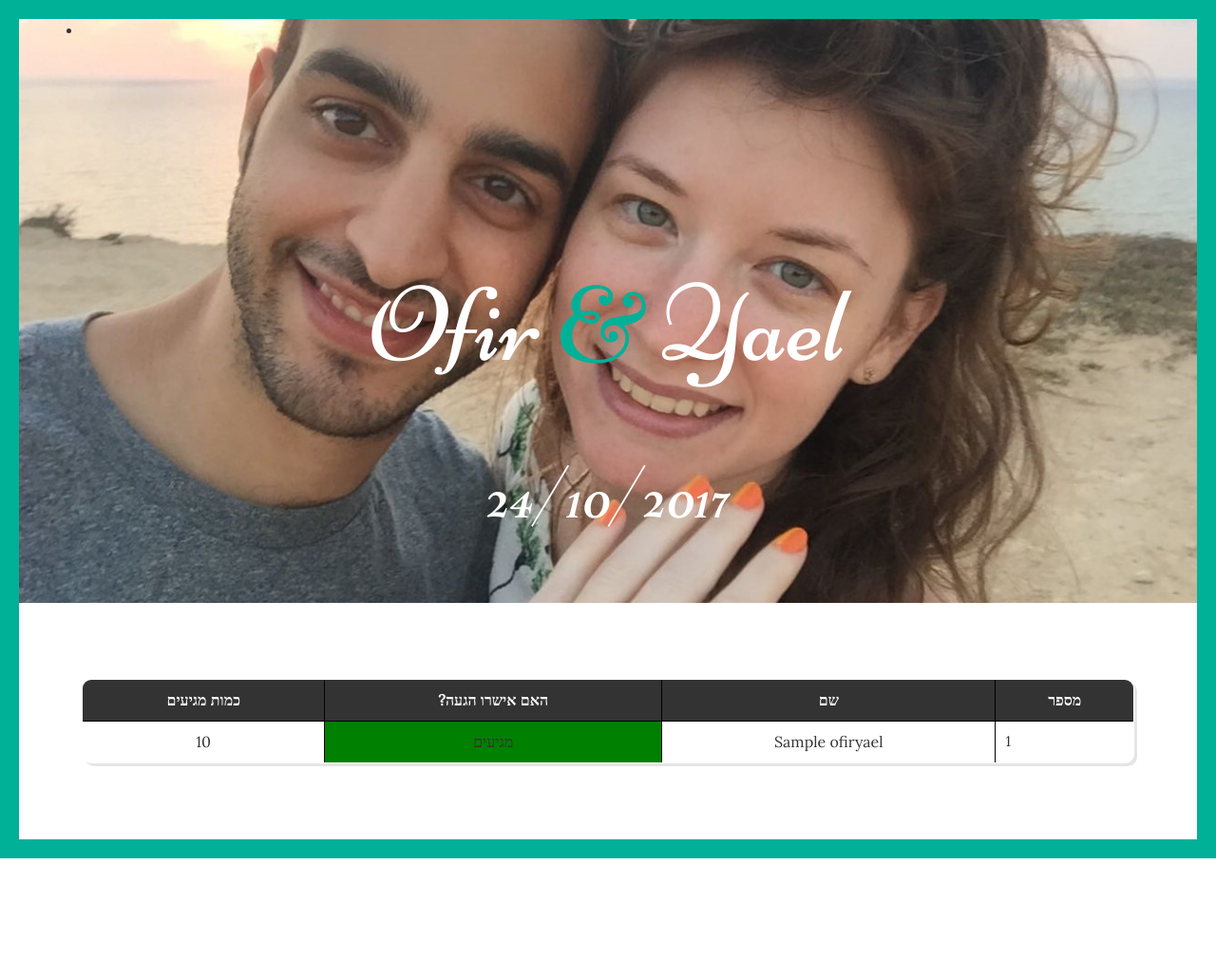
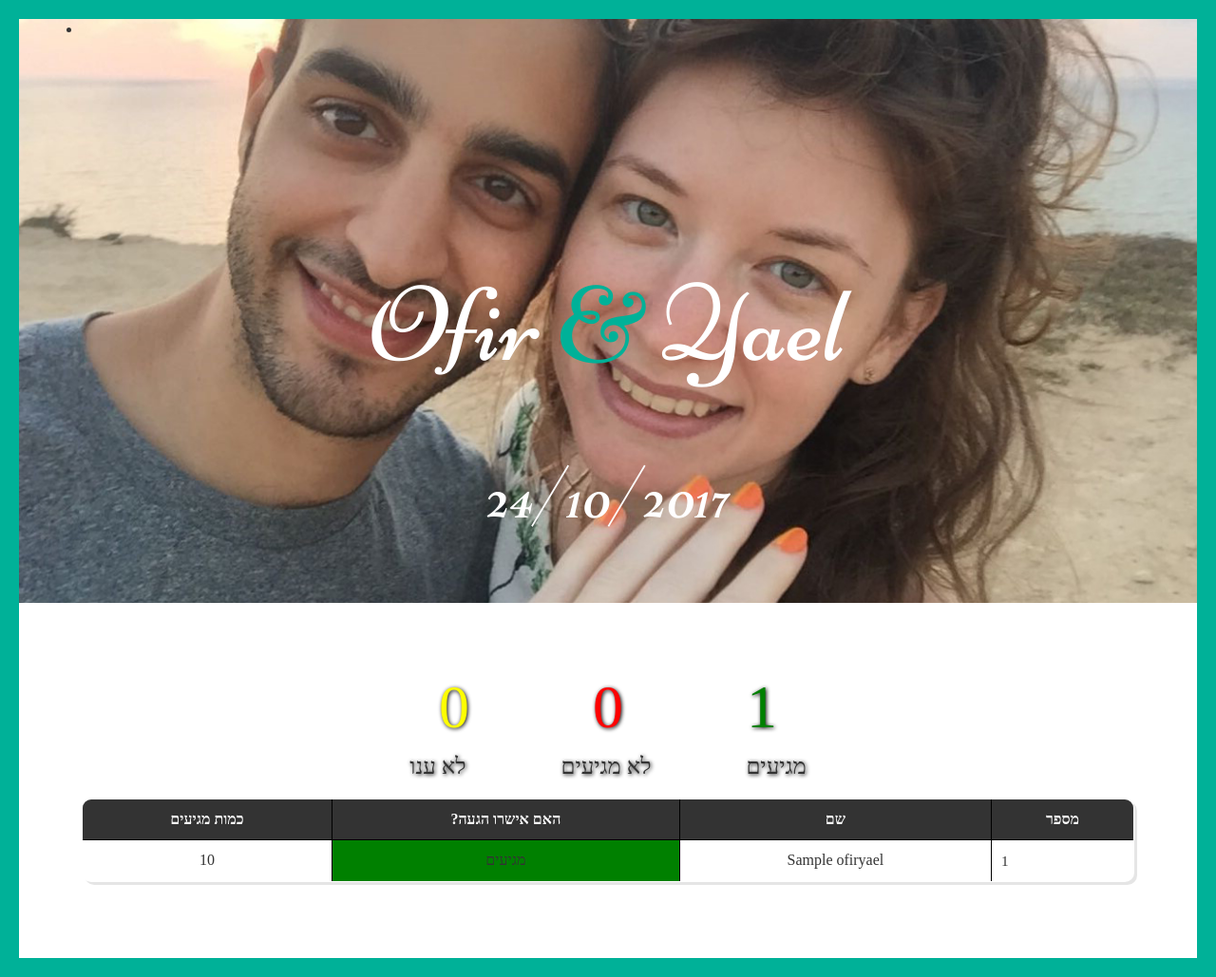
Before and after one commit to yanivfranco/Wedding-RSVP, a PHP site: page /ofir-yael/results.php in a window 1280 px wide. Shown: the whole page at 95% size. Before the commit the page ends 904 px from the top, so only its background shows below. Run offline with PHP 8.4, Linux system fonts and the light colour scheme; tables that the repository leaves empty or names only in its code hold one stand-in row (values such as "Sample post"); some web fonts are replaced.

Commit message:
add sums in result.php

```diff
--- a/ofir-yael/css/resultsstyle.css
+++ b/ofir-yael/css/resultsstyle.css
@@ -1,7 +1,7 @@
 
 
 html, body{
-font-family: 'Lora', serif;
+font-family: 'Open Sans Hebrew Condensed', serif;
   font-size: 100%;
 }
 
@@ -48,7 +48,37 @@ table tr:nth-child(2n) {
 table tr:nth-child(2n+1) {
   background-color: #d9d9d9;
 }
+span{
+  margin-left: 50px;
+  margin-right: 50px;
+  text-shadow: 1px 1px 4px #000000;
+}
 
+.numbers{
+  font-size: 400%;
+
+}
+.is_coming{
+  font-size: 150%;
+
+}
+.coming{
+  color: green;
+      margin-left: 65px;
+  margin-right: 65px;
+}
+
+.not_coming{
+  color: red;
+      margin-left: 65px;
+  margin-right: 65px;
+}
+
+.unknown{
+  color: yellow;
+      margin-left: 65px;
+  margin-right: 65px;
+}
 
 .banner{
   background: url(../images/bg.jpg) no-repeat 0px 0px;
@@ -291,6 +321,9 @@ font-family: 'Open Sans Hebrew Condensed', serif;
 
 }
 @media (max-width:320px){
+  .numbers{
+    font-size: 100%;
+  }
   .banner-info h3 {
     font-size: 3em;
   }
--- a/ofir-yael/results.php
+++ b/ofir-yael/results.php
@@ -43,10 +43,16 @@ table, th, td {
 	<div class="welcome-section">
 		<div class="container">
 			<?php
+				ini_set('display_errors', 'On');
+				error_reporting(E_ALL | E_STRICT);
 				$servername = "localhost";
 				$username = "root";
 				$password = "a";
 				$dbname = "weddings";
+				$unknown = 0;
+				$coming = 0;
+				$not_coming = 0;
+
 
 				// Create connection
 				$conn = new mysqli($servername, $username, $password, $dbname);
@@ -54,6 +60,29 @@ table, th, td {
 				if ($conn->connect_error) {
 				    die("Connection failed: " . $conn->connect_error);
 				}
+				$sql = "SELECT is_confirmed FROM ofiryael";
+				$result = $conn->query($sql);
+				if ($result->num_rows > 0) {
+				    while($row = $result->fetch_assoc()) {
+				    	if($row["is_confirmed"] == NULL){
+				    		$unknown = $unknown + 1;
+				    	}
+				    	elseif($row["is_confirmed"] == 0){
+				    		$not_coming = $not_coming + 1;
+				    	}
+						elseif($row["is_confirmed"] == 1){
+				    		$coming = $coming + 1;
+				    	}
+				    }
+				}
+			?>
+			<div class="numbers">
+				<span class="unknown"><?php echo $unknown;?></span><span class="not_coming"><?php echo $not_coming;?></span><span class="coming"><?php echo $coming;?></span>
+			</div>
+			<div class="is_coming">
+				<span>מגיעים</span><span>לא מגיעים</span><span>לא ענו</span>
+			</div>
+			<?php
 
 				$sql = "SELECT id, name, is_confirmed, actual_amount FROM ofiryael";
 				$result = $conn->query($sql);
```
